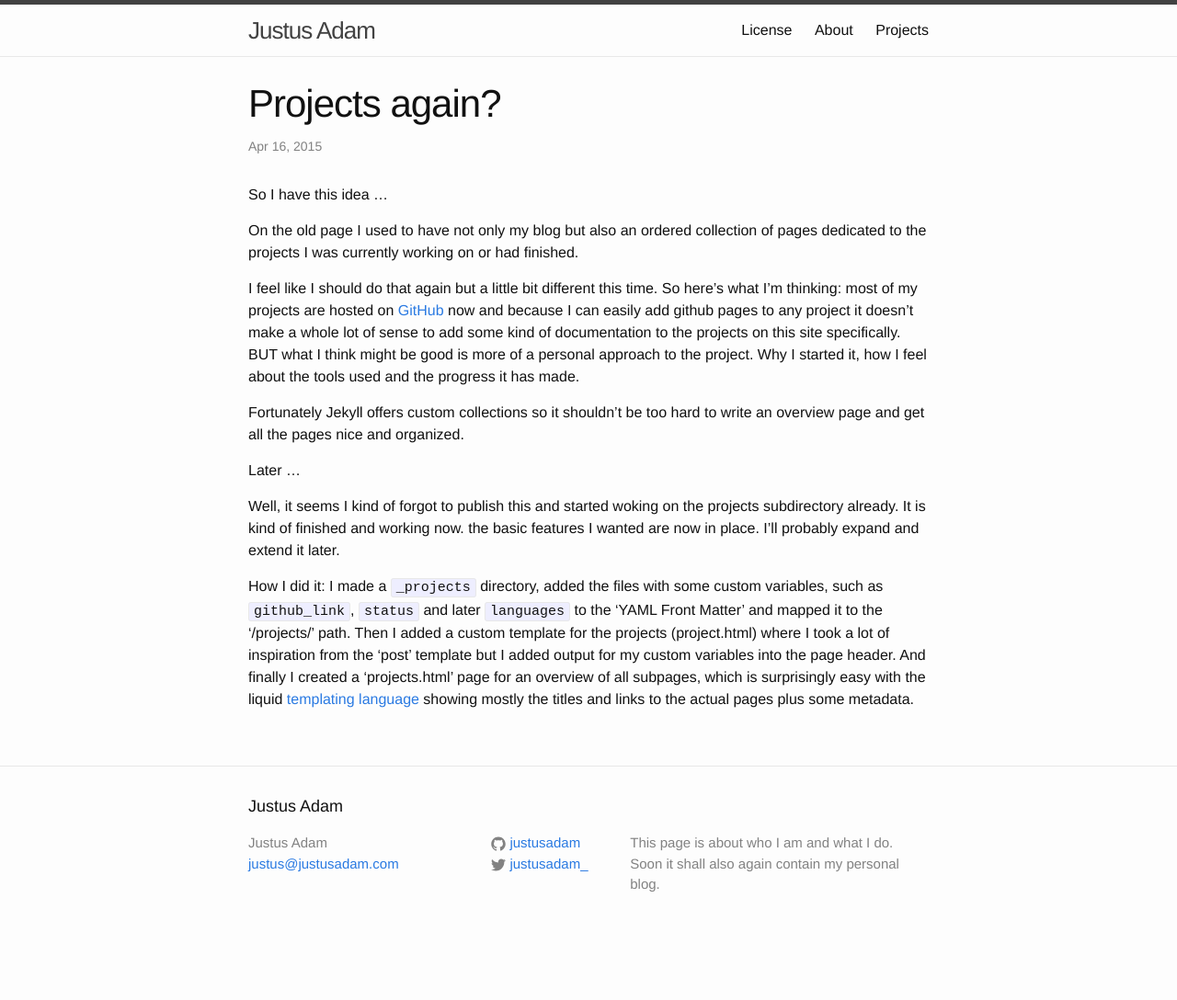
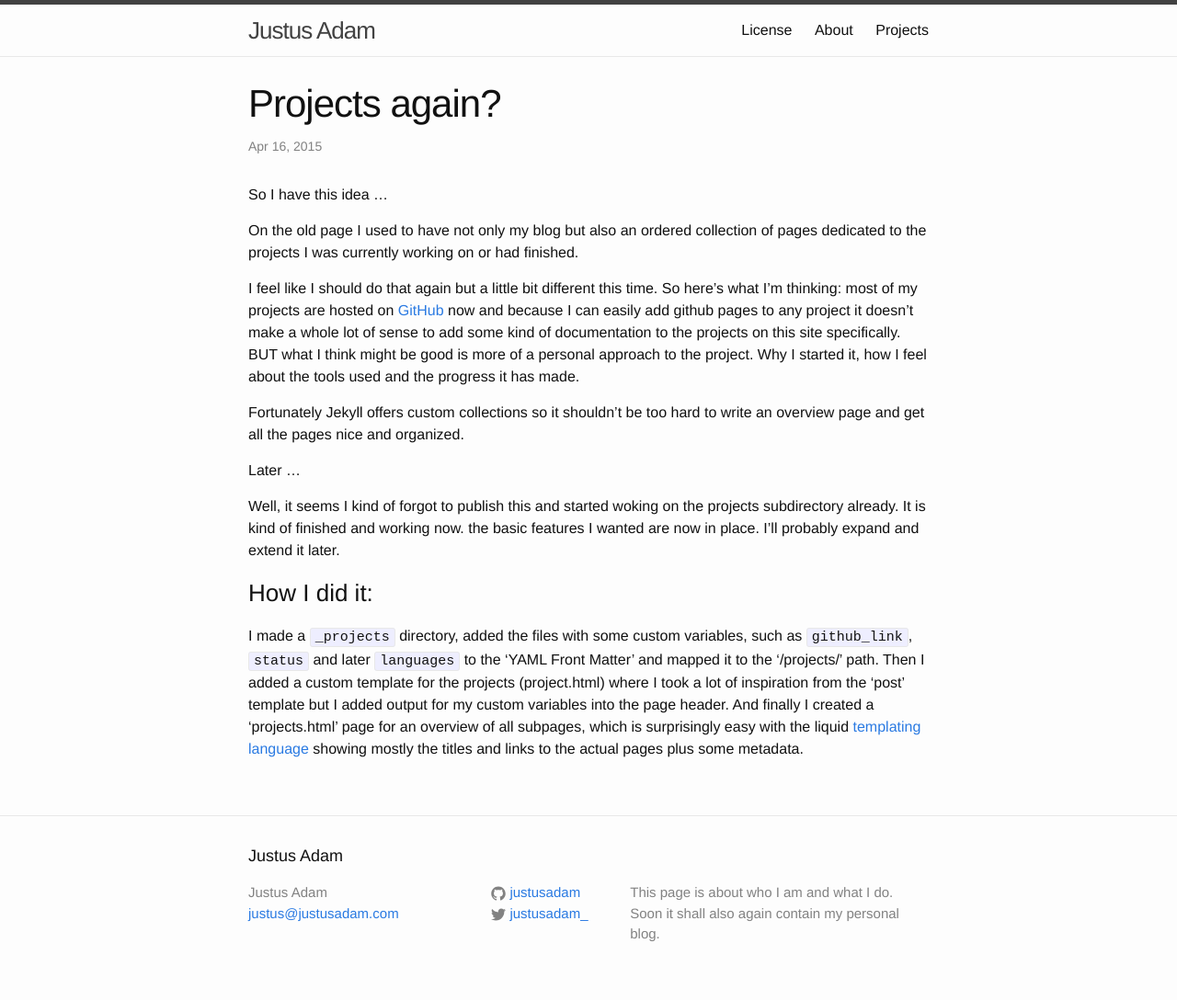
Before and after one commit to JustusAdam/justusadam.github.io, a Jekyll site: the page built from _posts/2015-04-16-projects.md, in a window 1280 px wide. Shown: the whole page at 92% size. Built offline with Jekyll 4.4.1, drawn with Linux system fonts in a browser that asks for light colours; before the commit the page ends 1034 px from its top, so only the background shows below that.

Commit message:
added intermediate heading

```diff
--- a/_posts/2015-04-16-projects.md
+++ b/_posts/2015-04-16-projects.md
@@ -16,7 +16,8 @@ Later ...
 
 Well, it seems I kind of forgot to publish this and started woking on the projects subdirectory already. It is kind of finished and working now. the basic features I wanted are now in place. I'll probably expand and extend it later.
 
-How I did it:
+### How I did it:
+
 I made a `_projects` directory, added the files with some custom variables, such as `github_link`, `status` and later `languages` to the 'YAML Front Matter' and mapped it to the '/projects/' path.
 Then I added a custom template for the projects (project.html) where I took a lot of inspiration from the 'post' template but I added output for my custom variables into the page header.
 And finally I created a 'projects.html' page for an overview of all subpages, which is surprisingly easy with the liquid [templating language](//github.com/Shopify/liquid) showing mostly the titles and links to the actual pages plus some metadata.
```
